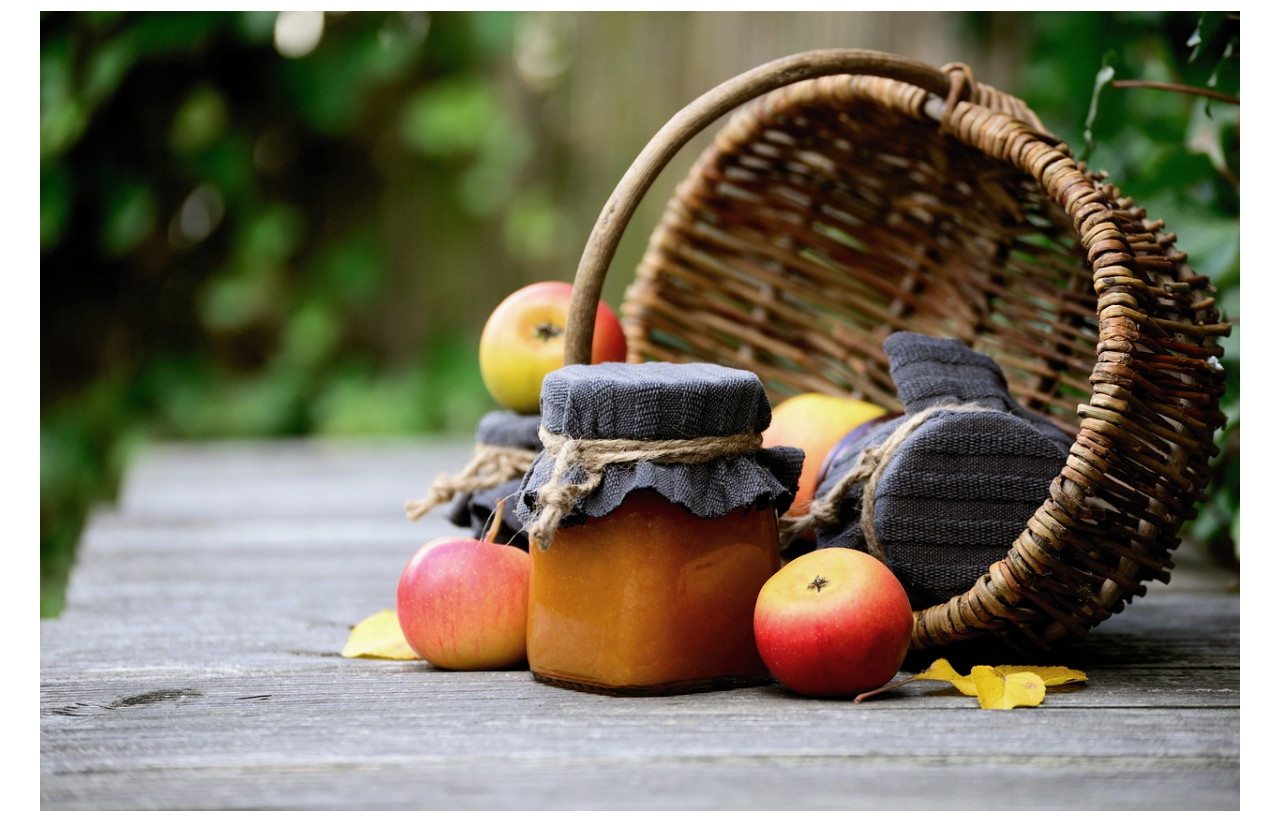
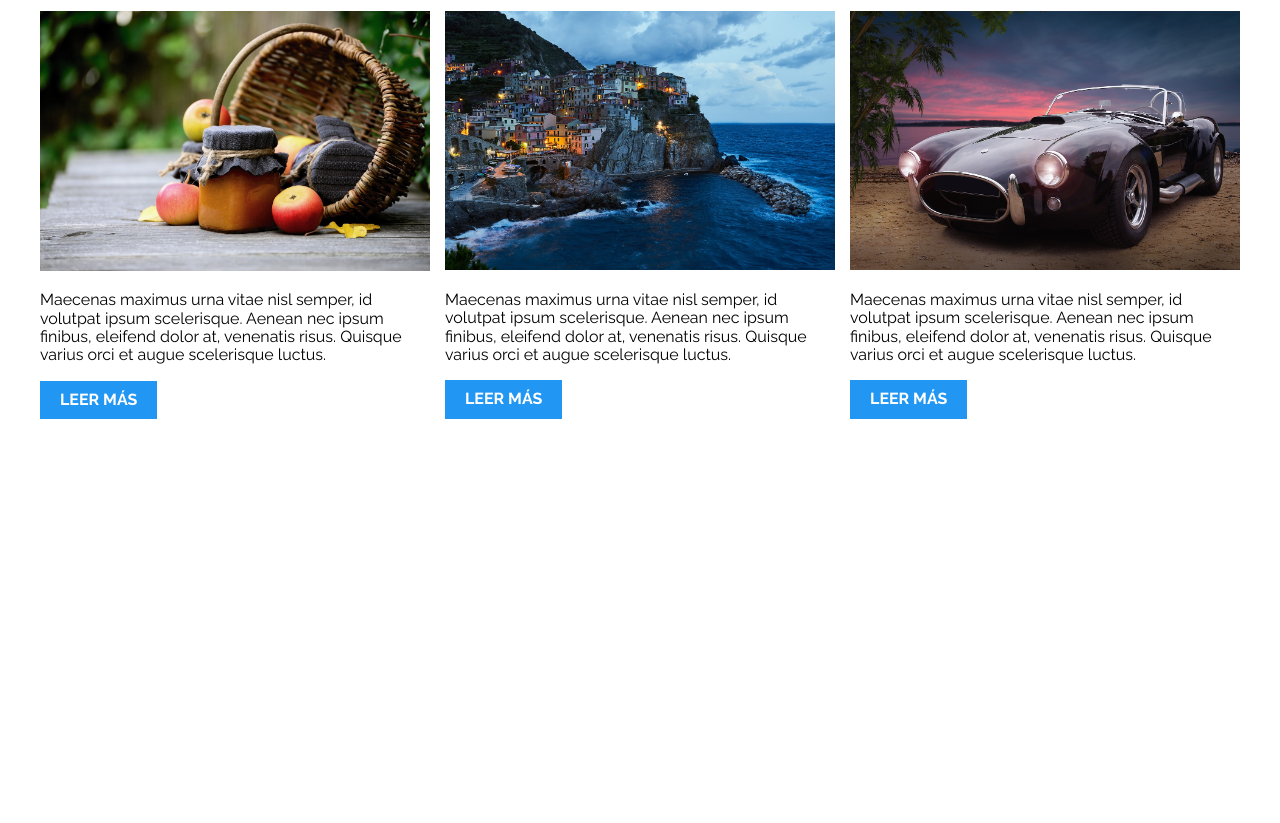
Before and after one commit to Leo-Zubiri/Patrones_RWD, a plain HTML site: page 04-3columnas_iguales_flexbox/index.html in a window 1280 px wide. Shown: the part 89-912 px from the top of the page. After the commit the page ends 800 px from the top, so only its background shows below. Drawn offline with nearby package versions, Linux system fonts and the light colour scheme.

Commit message:
tres columnas iguales flex

```diff
--- a/04-3columnas_iguales_flexbox/css/styles.css
+++ b/04-3columnas_iguales_flexbox/css/styles.css
@@ -39,3 +39,14 @@ h1 {
 }
 
 /** CODIGO AQUI **/
+
+@media (min-width: 768px){
+    .tres-columnas{
+        display: flex;
+        justify-content: space-between;
+    }
+
+    .entrada-blog{
+    flex-basis: calc(33.33% - 1rem);
+    }
+}
--- a/04-3columnas_iguales_flexbox/index.html
+++ b/04-3columnas_iguales_flexbox/index.html
@@ -12,7 +12,7 @@
 
 <body>
 
-    <div class="contenedor">
+    <div class="contenedor tres-columnas">
         <article class="entrada-blog">
             <h1>Titulo Entrada Blog</h1>
             <img src="img/imagen1.jpg">
```
